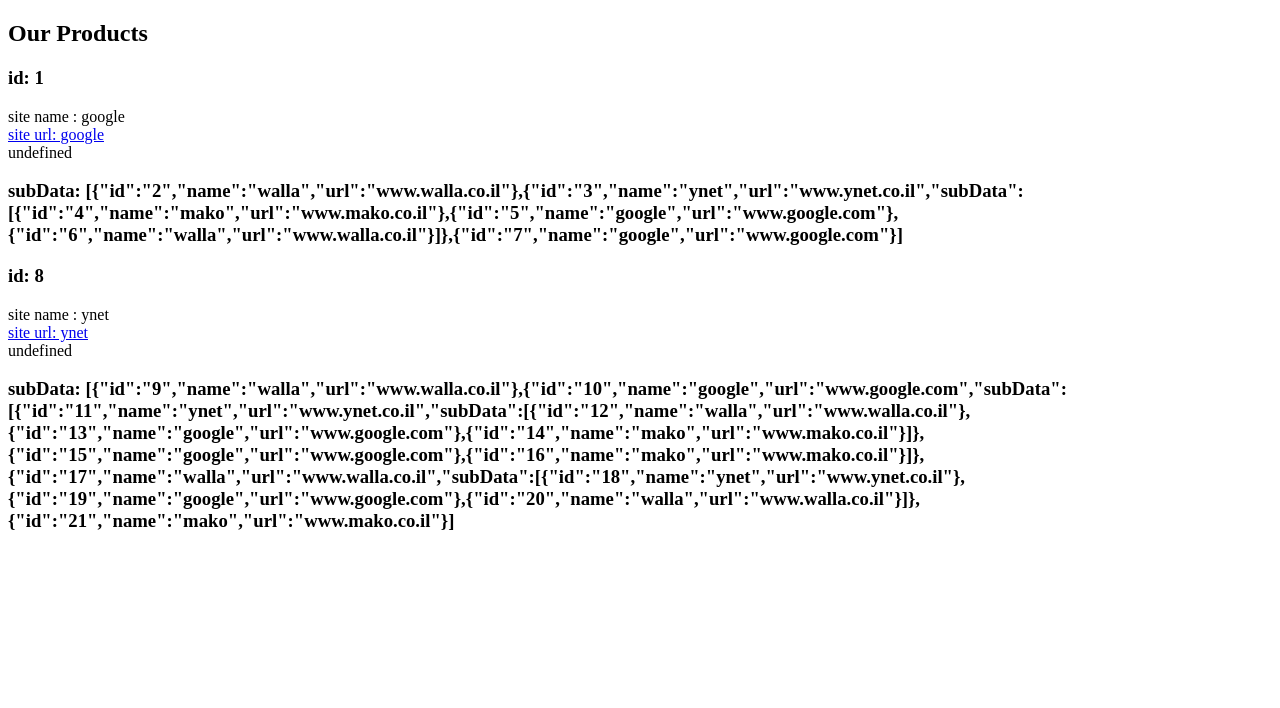
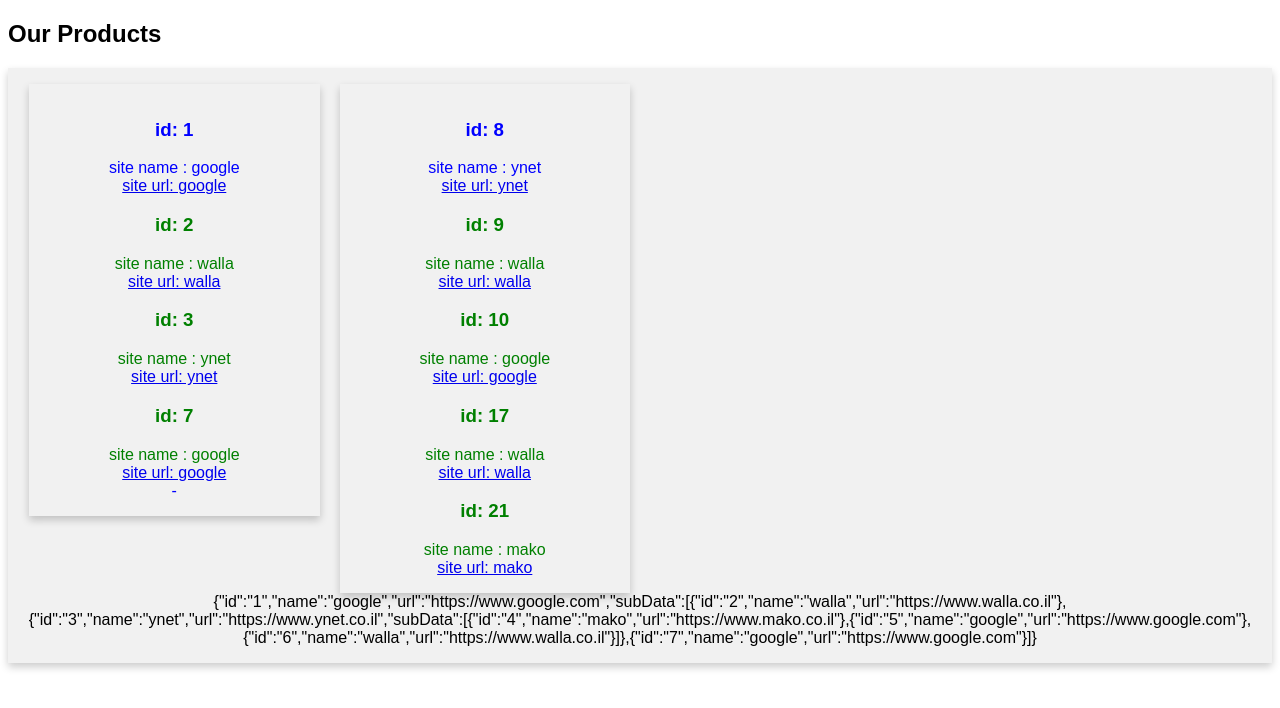
Before and after one commit to LiorKorssia22/e-commerce-job, a plain HTML site: page index.html in a window 1280 px wide. Drawn offline with Linux system fonts and the light colour scheme.

Commit message:
e-commerce

```diff
--- a/furniture.json
+++ b/furniture.json
@@ -2,117 +2,117 @@
     {
         "id": "1",
         "name": "google",
-        "url": "www.google.com",
+        "url": "https://www.google.com",
         "subData": [
             {
                 "id": "2",
                 "name": "walla",
-                "url": "www.walla.co.il"
+                "url": "https://www.walla.co.il"
             },
             {
                 "id": "3",
                 "name": "ynet",
-                "url": "www.ynet.co.il",
+                "url": "https://www.ynet.co.il",
                 "subData": [
                     {
                         "id": "4",
                         "name": "mako",
-                        "url": "www.mako.co.il"
+                        "url": "https://www.mako.co.il"
                     },
                     {
                         "id": "5",
                         "name": "google",
-                        "url": "www.google.com"
+                        "url": "https://www.google.com"
                     },
                     {
                         "id": "6",
                         "name": "walla",
-                        "url": "www.walla.co.il"
+                        "url": "https://www.walla.co.il"
                     }
                 ]
             },
             {
                 "id": "7",
                 "name": "google",
-                "url": "www.google.com"
+                "url": "https://www.google.com"
             }
         ]
     },
     {
         "id": "8",
         "name": "ynet",
-        "url": "www.ynet.co.il",
+        "url": "https://www.ynet.co.il",
         "subData": [
             {
                 "id": "9",
                 "name": "walla",
-                "url": "www.walla.co.il"
+                "url": "https://www.walla.co.il"
             },
             {
                 "id": "10",
                 "name": "google",
-                "url": "www.google.com",
+                "url": "https://www.google.com",
                 "subData": [
                     {
                         "id": "11",
                         "name": "ynet",
-                        "url": "www.ynet.co.il",
+                        "url": "https://www.ynet.co.il",
                         "subData": [
                             {
                                 "id": "12",
                                 "name": "walla",
-                                "url": "www.walla.co.il"
+                                "url": "https://www.walla.co.il"
                             },
                             {
                                 "id": "13",
                                 "name": "google",
-                                "url": "www.google.com"
+                                "url": "https://www.google.com"
                             },
                             {
                                 "id": "14",
                                 "name": "mako",
-                                "url": "www.mako.co.il"
+                                "url": "https://www.mako.co.il"
                             }
                         ]
                     },
                     {
                         "id": "15",
                         "name": "google",
-                        "url": "www.google.com"
+                        "url": "https://www.google.com"
                     },
                     {
                         "id": "16",
                         "name": "mako",
-                        "url": "www.mako.co.il"
+                        "url": "https://www.mako.co.il"
                     }
                 ]
             },
             {
                 "id": "17",
                 "name": "walla",
-                "url": "www.walla.co.il",
+                "url": "https://www.walla.co.il",
                 "subData": [
                     {
                         "id": "18",
                         "name": "ynet",
-                        "url": "www.ynet.co.il"
+                        "url": "https://www.ynet.co.il"
                     },
                     {
                         "id": "19",
                         "name": "google",
-                        "url": "www.google.com"
+                        "url": "https://www.google.com"
                     },
                     {
                         "id": "20",
                         "name": "walla",
-                        "url": "www.walla.co.il"
+                        "url": "https://www.walla.co.il"
                     }
                 ]
             },
             {
                 "id": "21",
                 "name": "mako",
-                "url": "www.mako.co.il"
+                "url": "https://www.mako.co.il"
             }
         ]
     }
--- a/index.html
+++ b/index.html
@@ -1,40 +1,54 @@
 <!DOCTYPE html>
 <html lang="en">
+
 <head>
   <meta charset="UTF-8">
   <meta http-equiv="X-UA-Compatible" content="IE=edge">
   <meta name="viewport" content="width=device-width, initial-scale=1.0">
-    <title>Document</title>
+  <link href="style.css" rel="stylesheet">
+  <title>e-commerce</title>
 </head>
+
 <body>
 
 
-      <!-- products section  -->
-      <section class = "products">
-        <div class = "container">
+
+  <section class="products">
+    <div class="container">
       <h2>Our Products</h2>
-          <div class = "product-list">
-            <!-- single item -->
-            <!-- <div class = "product-item">
-              <div class = "product-img">
-                <img src = "images/bed.png" alt = "product image">
-                <button type = "button" class = "add-to-cart-btn">
-                  <i class = "fas fa-shopping-cart"></i>Add To Cart
-                </button>
+      <div class="card">
+
+        <div class="row">
+
+          <div class="column">
+            <div class="card">
+              <div class="product-list-left">
+
+              </div>
+            </div>
           </div>
 
-              <div class = "product-content">
-                <h3 class = "product-name">Wooden Bed</h3>
-                <span class = "product-category">Bed</span>
-                <p class = "product-price">$120.00</p>
+          <div class="column">
+            <div class="card">
+              <div class="product-list-right">
+
               </div>
-            </div> -->
-            <!-- end of single item -->
             </div>
+          </div>
+
+
+        </div>
+
+       <div class="check"></div>
+
+
+      </div>
+
     </div>
   </section>
 
   <script src="script.js"></script>
 
 </body>
+
 </html>
--- a/script.js
+++ b/script.js
@@ -1,61 +1,183 @@
-const cartContainer = document.querySelector('.cart-container');
-const productList = document.querySelector('.product-list');
-const cartList = document.querySelector('.cart-list');
-
-
-eventListeners();
-
-// all event listeners
-function eventListeners() {
-    window.addEventListener('DOMContentLoaded', () => {
-        loadJSON();
-    });
-}
-
-const { id, name, url } = product.subData;
+const productListLeft = document.querySelector(".product-list-left");
+const productListRight = document.querySelector(".product-list-right");
+const productCheck = document.querySelector(".check");
 
 
 // load product items content form JSON file
-function loadJSON() {
-    fetch('furniture.json')
-        .then(response => response.json())
-        .then(data => {
-            let html = '';
-            data.forEach(product => {
+const createHtml = async () => {
+    await fetch("furniture.json")
+        .then((response) => response.json())
+        .then((data) => {
+            let htmlLeft = "";
+            let htmlRight = "";
+            let htmlRight1 = "";
+            let ans = "";
 
-                html += `
-            <div class = "product-item">
-
-            <div class = "product-content">
-                        <h3 class = "product-name">id: ${product.id}</h3>
-                        <span class = "product-category">site name : ${product.name}</span>
-                        <br/>
-                        <a href="${product.url}" target="_blank" class = "product-price">site url: ${product.name}</a>
+            //check colum 1
+            console.log(data[0]);
+            console.log(data[0]['subData']);
 
 
-                        <div >
-                        ${product.subData.forEach(data => {
-                            html += `
-                            <h3 class = "product-name">id: ${data.id}</h3>
-                            <span class = "product-category">site name : ${data.name}</span>
-                            <br/>
-                            <a href="${data.url}" target="_blank" class = "product-price">site url: ${data.name}</a>
+            //
+            for (var make in data[0].subData) {
+                for (var model in data[0].subData[make]) {
+                     var doors = data[0].subData[make][model];
+                    console.log(make + ', ' + model + ', ' + doors);
 
-                            `
-                        })}
-                        <h3 class = "product-name">subData: ${JSON.stringify(product.subData)}</h3>
+
+                }
+            }
+            //
+
+             ans = JSON.stringify(data[0]);
+
+            //  for (var i=0; i<data[0].subData.length; i++) {
+            //     for (var key in data[0].subData[i]) {
+            //         for (var j= 0; j<data[0].subData[i][key].length; j++) {
+            //             console.log(data[0].subData[i][key][j])
+            //         }
+            //     }
+            //  }
+
+            for (let i = 0; i < 8; i++) {
+                // ans = JSON.stringify(data[1].subData);
+
+                // const { id, name, url } = subData;
+
+                // htmlLeft += `
+                // <div class = "product">
+
+                // <div class = "product-content">
+                // <h3 >id: ${subData.id}</h3>
+                // <span >site name : ${subData.name}</span>
+                // <br/>
+                // <a href="${subData.url}" target="_blank" >site url: ${subData.name}</a>
+                // </div>
+                // </div>
+                // `;
+                // for (let i = 0; i < 8; i++) {
+                //     console.log(data[0].subData[i]);
+
+                // }
+
+            }
+
+            // if (data[0].hasOwnProperty('subData')) {
+            //     console.log(data[0].subData);
+
+            // }
+
+            //show num1
+            htmlLeft += `<div class = "product-item">
+            <div class = "product-content">
+            <h3 >id: ${data[0].id}</h3>
+            <span >site name : ${data[0].name}</span>
+            <br/>
+            <a href="${data[0].url}" target="_blank" >site url: ${data[0].name}</a>
+            </div>
+            </div>`;
+
+            // if (data[0].hasOwnProperty('subData')) {
+            //     ans = "work1";
+            // }
+            // else { ans = "not work1"; }
+            productCheck.innerHTML = ans;
+
+            //show first "subData"
+            data[0].subData.forEach((subData) => {
+                const { id, name, url } = subData;
+
+                htmlLeft += `
+                <div class = "product">
+
+                <div class = "product-content">
+                <h3 >id: ${id}</h3>
+                <span >site name : ${name}</span>
+                <br/>
+                <a href="${url}" target="_blank" >site url: ${name}</a>
+                </div>
+                </div>
+                `;
+            });
+
+
+            productListLeft.innerHTML = htmlLeft + "-";
 
 
 
+            //check colum 2
+            console.log(data[1]);
+            //show num8
+            htmlRight += `
+                     <div class = "product-item">
+
+                     <div class = "product-content">
+                      <h3 >id: ${data[1].id}</h3>
+                      <span >site name : ${data[1].name}</span>
+                      <br/>
+                   <a href="${data[1].url}" target="_blank" >site url: ${data[1].name}</a>
                         </div>
+                      </div>
+                      `;
+
+
+            //show first "subData"
+            data[1].subData.forEach((subData) => {
+                const { id, name, url } = subData;
+
+                htmlRight += `
+                    <div class = "product">
+
+                    <div class = "product-content">
+                    <h3 >id: ${id}</h3>
+                      <span >site name : ${name}</span>
+                    <br/>
+                   <a href="${url}" target="_blank" >site url: ${name}</a>
+                   </div>
                     </div>
-                </div>
-                `;
+                  `;
             });
-            productList.innerHTML = html;
+
+
+            productListRight.innerHTML = htmlRight;
+
+
+
+            // data.forEach((product) => {
+            //     console.log(product);
+
+            //                       html += `<div>  <h3 >id: ${product.id}</h3>
+            //                       <span >site name : ${product.name}</span>
+            //                       <br/>
+            //                       <a href="${product.url}" target="_blank" >site url: ${product.name}</a> </div>`;
+
+            //                       productListLeft.innerHTML = html;
+
+
+            //                     //   product.subData.forEach((subData) => {
+            //                     //       const { id, name, url } = subData;
+
+            //                     //       html += `
+            //                     //       <div class = "product-item">
+
+            //                     //       <div class = "product-content">
+            //                     //       <h3 class = "product-name">id: ${id}</h3>
+            //                     //       <span class = "product-category">site name : ${name}</span>
+            //                     //       <br/>
+            //                     //       <a href="${url}" target="_blank" class = "product-price">site url: ${name}</a>
+            //                     //       </div>
+            //                     //       </div>
+            //                     //       `;
+            //                     //     });
+            //                     });
+            //                      //productList.innerHTML = html;
+
+
+
         })
-        .catch(error => {
+        .catch((error) => {
             alert(`User live server or local server`);
             //URL scheme must be "http" or "https" for CORS request. You need to be serving your index.html locally or have your site hosted on a live server somewhere for the Fetch API to work properly.
-        })
+        });
 }
+createHtml();
--- a/style.css
+++ b/style.css
@@ -0,0 +1,50 @@
+.product-list-left {
+   color:blue;
+}
+.product-list-right{
+   color:blue;
+
+}
+.product{
+    color:green;
+}
+
+.card {
+    box-shadow: 0 4px 8px 0 rgba(0, 0, 0, 0.2);
+    padding: 16px;
+    text-align: center;
+    background-color: #f1f1f1;
+  }
+  * {
+    box-sizing: border-box;
+  }
+
+  body {
+    font-family: Arial, Helvetica, sans-serif;
+  }
+
+  /* Float four columns side by side */
+  .column {
+    float: left;
+    width: 25%;
+    padding: 0 10px;
+  }
+
+  /* Remove extra left and right margins, due to padding */
+  .row {margin: 0 -5px;}
+
+  /* Clear floats after the columns */
+  .row:after {
+    content: "";
+    display: table;
+    clear: both;
+  }
+
+  /* Responsive columns */
+@media screen and (max-width: 600px) {
+    .column {
+      width: 100%;
+      display: block;
+      margin-bottom: 20px;
+    }
+  }
```
Lines whose indentation alone changed are shown as unchanged.
